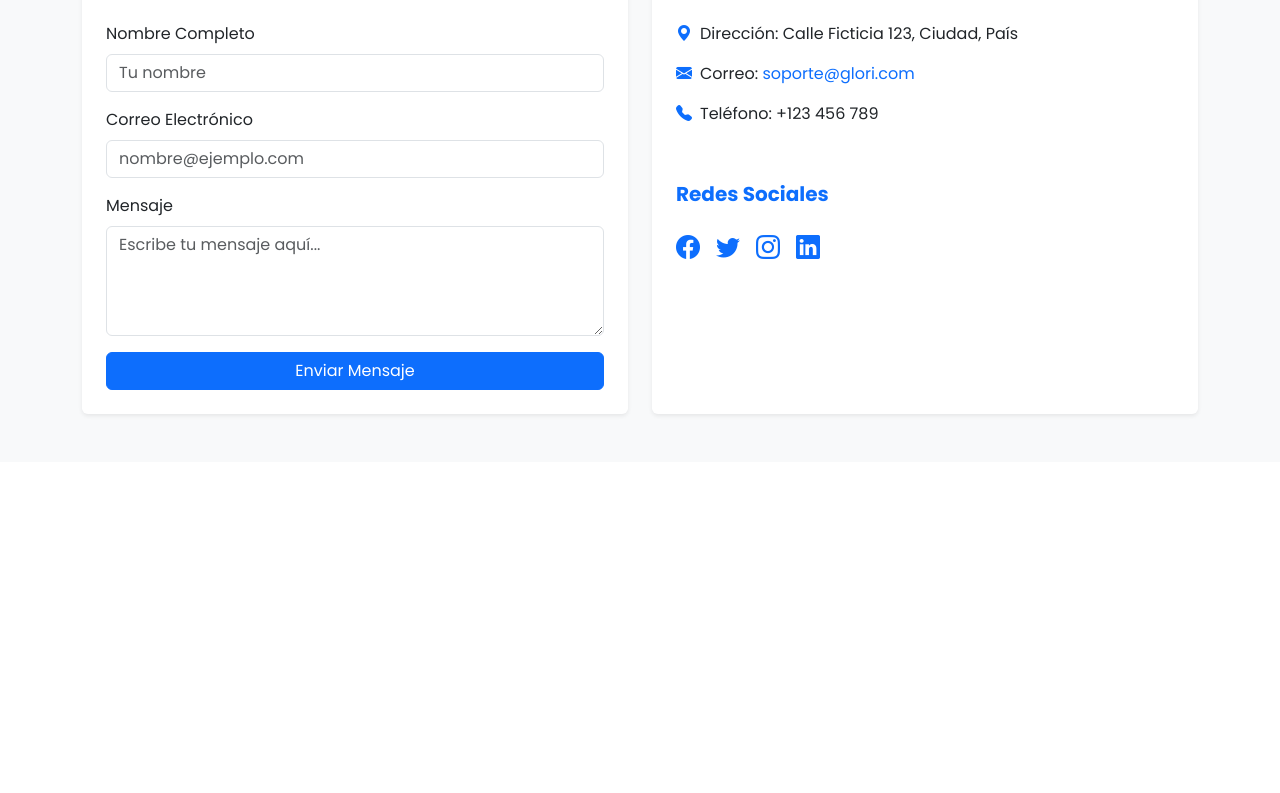
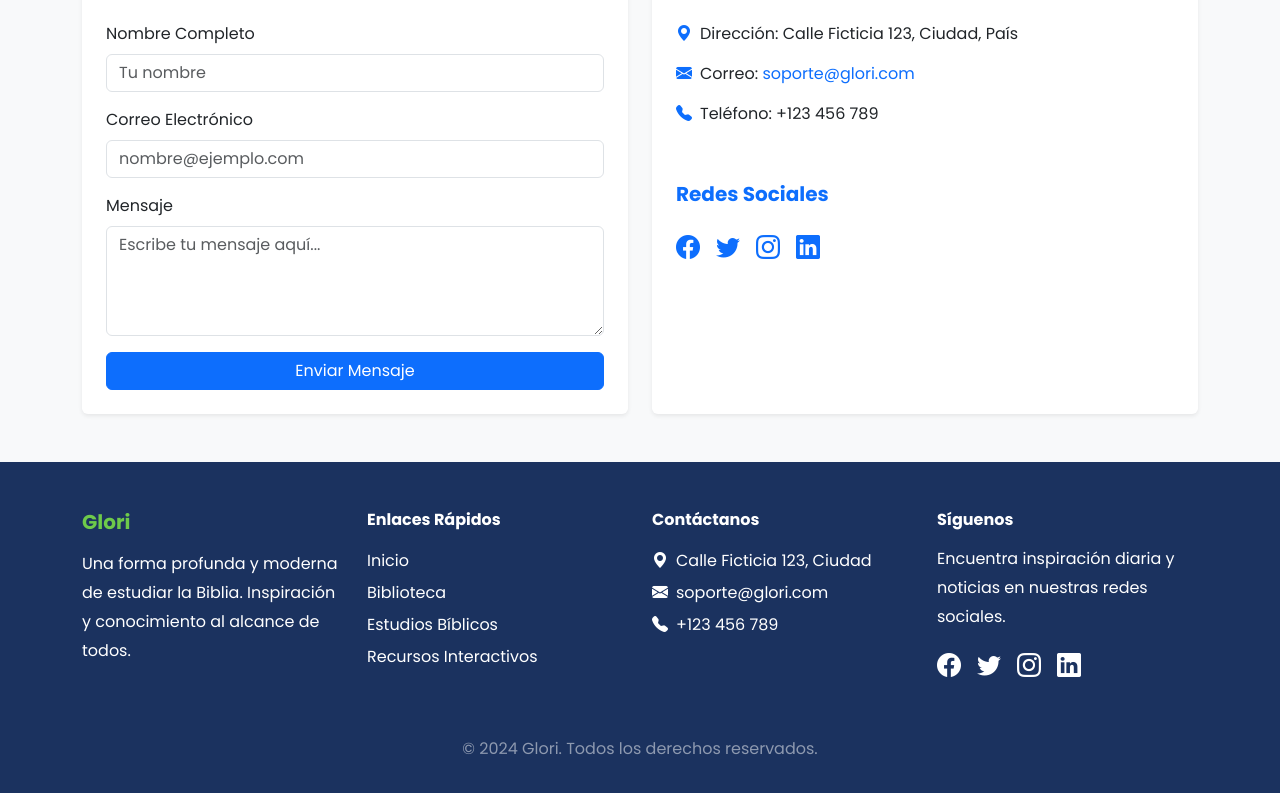
Before and after one commit to axxving/app-biblia-axv, a React (Vite) app: page / in a window 1280 px wide. Shown: the part 5637-6430 px from the top of the page. Before the commit the page ends 6099 px from the top, so only its background shows below. Built offline with nearby package versions, Linux system fonts and the light colour scheme.

Commit message:
feat: footer

```diff
--- a/src/components/page/Page.jsx
+++ b/src/components/page/Page.jsx
@@ -7,6 +7,7 @@ import { BibleStudies } from './sections/bibleStudies/BibleStudies';
 import { InteractiveResources } from './sections/interactiveResources/InteractiveResources';
 import { Blog } from './sections/blog/Blog';
 import { Contact } from './sections/contact/Contact';
+import { Footer } from './sections/footer/Footer';
 
 export const Page = () => {
     const pageStyle = {
@@ -26,6 +27,7 @@ export const Page = () => {
             <InteractiveResources />
             <Blog />
             <Contact />
+            <Footer />
         </div>
     );
 };
--- /dev/null
+++ b/src/components/page/sections/footer/Footer.jsx
@@ -0,0 +1,146 @@
+import React from 'react';
+import 'bootstrap/dist/css/bootstrap.min.css';
+
+export const Footer = () => {
+    return (
+        <footer
+            className="py-5"
+            style={{ backgroundColor: '#1b325f', color: '#ffffff' }}
+        >
+            <div className="container">
+                <div className="row">
+                    {/* Logo y mensaje breve */}
+                    <div className="col-lg-3 col-md-6 mb-4">
+                        <h5 className="fw-bold">
+                            <span style={{ color: '#6eca4a' }}>Glori</span>
+                        </h5>
+                        <p className="mt-3" style={{ lineHeight: '1.8rem' }}>
+                            Una forma profunda y moderna de estudiar la Biblia.
+                            Inspiración y conocimiento al alcance de todos.
+                        </p>
+                    </div>
+
+                    {/* Enlaces rápidos */}
+                    <div className="col-lg-3 col-md-6 mb-4">
+                        <h6 className="fw-bold">Enlaces Rápidos</h6>
+                        <ul
+                            className="list-unstyled mt-3"
+                            style={{ lineHeight: '2rem' }}
+                        >
+                            <li>
+                                <a
+                                    href="#home"
+                                    className="text-white text-decoration-none"
+                                >
+                                    Inicio
+                                </a>
+                            </li>
+                            <li>
+                                <a
+                                    href="#library"
+                                    className="text-white text-decoration-none"
+                                >
+                                    Biblioteca
+                                </a>
+                            </li>
+                            <li>
+                                <a
+                                    href="#studies"
+                                    className="text-white text-decoration-none"
+                                >
+                                    Estudios Bíblicos
+                                </a>
+                            </li>
+                            <li>
+                                <a
+                                    href="#resources"
+                                    className="text-white text-decoration-none"
+                                >
+                                    Recursos Interactivos
+                                </a>
+                            </li>
+                        </ul>
+                    </div>
+
+                    {/* Información de contacto */}
+                    <div className="col-lg-3 col-md-6 mb-4">
+                        <h6 className="fw-bold">Contáctanos</h6>
+                        <ul
+                            className="list-unstyled mt-3"
+                            style={{ lineHeight: '2rem' }}
+                        >
+                            <li>
+                                <i className="bi bi-geo-alt-fill me-2"></i>
+                                Calle Ficticia 123, Ciudad
+                            </li>
+                            <li>
+                                <i className="bi bi-envelope-fill me-2"></i>
+                                <a
+                                    href="mailto:soporte@glori.com"
+                                    className="text-white text-decoration-none"
+                                >
+                                    soporte@glori.com
+                                </a>
+                            </li>
+                            <li>
+                                <i className="bi bi-telephone-fill me-2"></i>
+                                +123 456 789
+                            </li>
+                        </ul>
+                    </div>
+
+                    {/* Redes sociales */}
+                    <div className="col-lg-3 col-md-6">
+                        <h6 className="fw-bold">Síguenos</h6>
+                        <p className="mt-3" style={{ lineHeight: '1.8rem' }}>
+                            Encuentra inspiración diaria y noticias en nuestras
+                            redes sociales.
+                        </p>
+                        <div className="d-flex gap-3">
+                            <a
+                                href="https://facebook.com"
+                                className="text-white fs-4"
+                                target="_blank"
+                                rel="noopener noreferrer"
+                            >
+                                <i className="bi bi-facebook"></i>
+                            </a>
+                            <a
+                                href="https://twitter.com"
+                                className="text-white fs-4"
+                                target="_blank"
+                                rel="noopener noreferrer"
+                            >
+                                <i className="bi bi-twitter"></i>
+                            </a>
+                            <a
+                                href="https://instagram.com"
+                                className="text-white fs-4"
+                                target="_blank"
+                                rel="noopener noreferrer"
+                            >
+                                <i className="bi bi-instagram"></i>
+                            </a>
+                            <a
+                                href="https://linkedin.com"
+                                className="text-white fs-4"
+                                target="_blank"
+                                rel="noopener noreferrer"
+                            >
+                                <i className="bi bi-linkedin"></i>
+                            </a>
+                        </div>
+                    </div>
+                </div>
+
+                {/* Copyright */}
+                <div className="text-center mt-4">
+                    <p className="text-white-50 mb-0">
+                        &copy; {new Date().getFullYear()} Glori. Todos los
+                        derechos reservados.
+                    </p>
+                </div>
+            </div>
+        </footer>
+    );
+};
```
